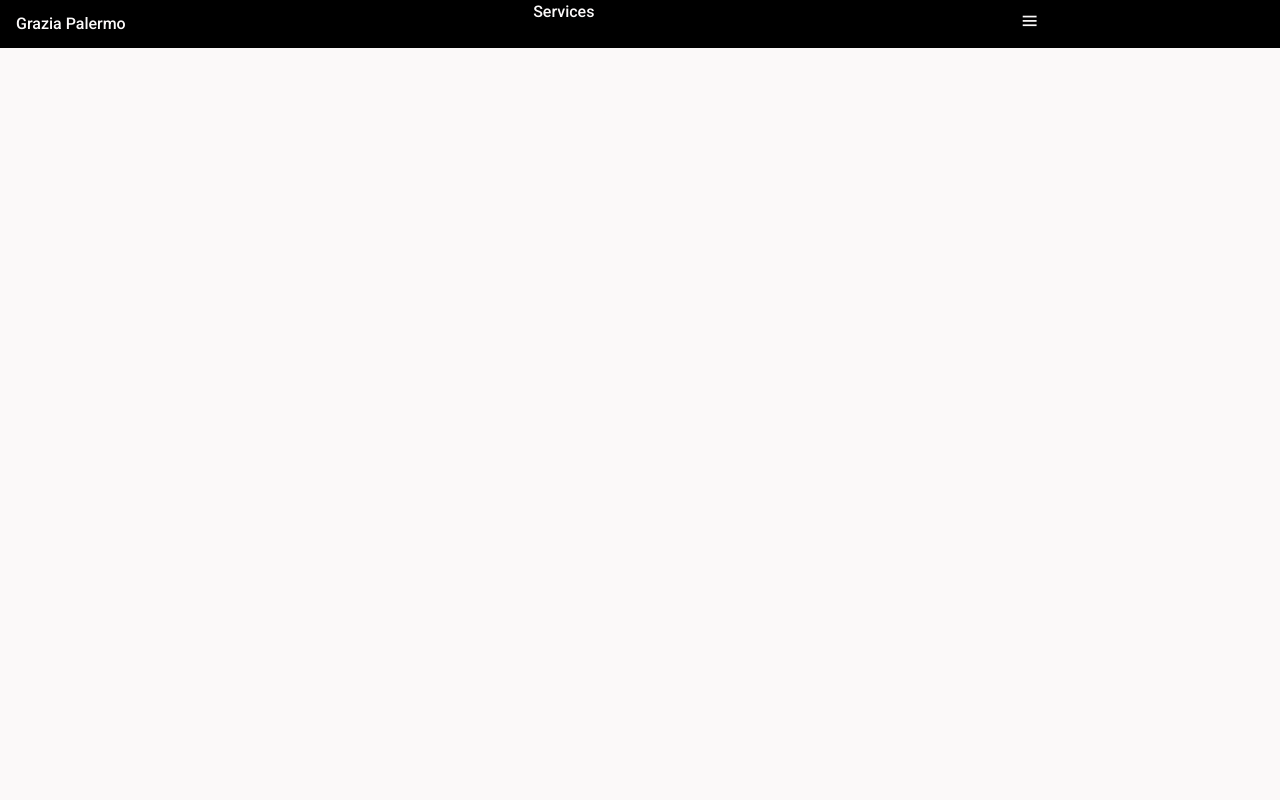
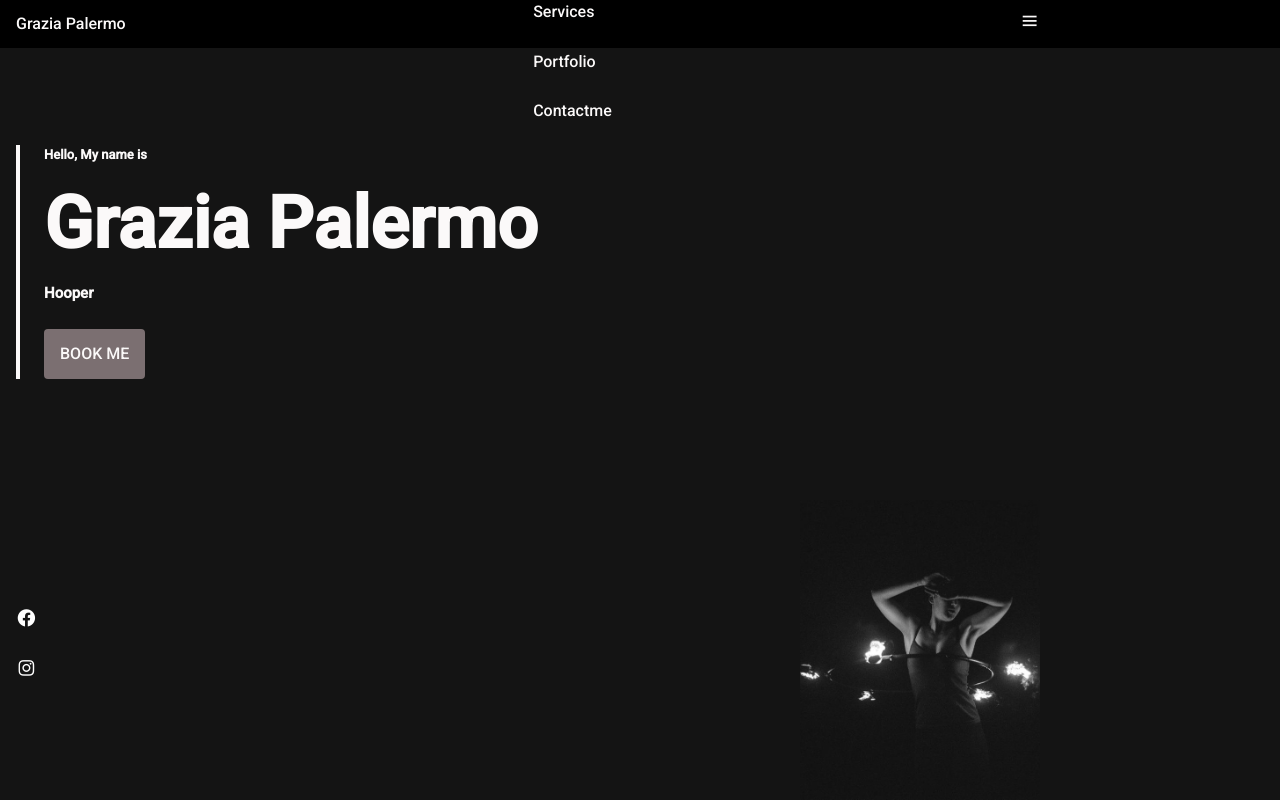
Before and after one commit to alexcarta/Grace, a PHP site: page / in a window 1280 px wide. Run offline with PHP 8.4, Linux system fonts and the light colour scheme.

Commit message:
home  done

```diff
--- a/assets/css/style.css
+++ b/assets/css/style.css
@@ -72,7 +72,7 @@ html{
 }
 
 body{
-  margin: var(--header-height); 0 0 0;
+  margin: var(--header-height) 0 0 0;
   font-family: var(--body-font);
   font-size: var(--normal-font-size);
   font-weight: var(--font-medium);
@@ -96,6 +96,7 @@ ul{
 
 a{
   text-decoration: none;
+  color: white;
 }
 
 img{
@@ -234,10 +235,88 @@ img{
 
 /*==================== HOME ====================*/
 
+.home{
+  background-color: #141414;
+  overflow: hidden;
+}
+
+.home__container{
+  position: relative;
+  height: calc(100vh - var(--header-height));
+  grid-template-rows: repeat(2, max-content);
+  align-content: space-around;
+  row-gap: 2rem;
+}
+
+.home__data{
+  border-left: 4px solid var(--first-color-lighten);
+  color: var(--first-color-lighten);
+  padding-left: 1.5rem;
+  z-index: var(--z-tooltip);
+}
+
+.home__name{
+  font-size: var(--biggest-font-size);
+}
+
+.home__greeting, .home__profession{
+  display: block;
+  font-weight:  var(--font-bold);
+}
+
+.home__greeting{
+  font-size: .813rem;
+}
+
+.home__profession{
+  font-size: .938rem;
+  margin-bottom: var(--mb-3);
+}
+
+.home__img {
+  position: absolute;
+  right: 0;
+  bottom: 0;
+}
+
+.home__img img{
+  width: 240px;
+}
+
+.home__social{
+  display: flex;
+  flex-direction: column;
+}
+
+.home__social-icon{
+  width: max-content;
+  font-size: 1.3rem;
+  margin-bottom: var(--mb-2);
+  color: --first-color-lighten;
+}
+
+.home__social-icon:hover{
+  color: var(--first-color-light);
+}
 
 /*==================== BUTTONS ====================*/
 
+.button {
+  display: inline-block;
+  background-color: var(--first-color);
+  color: var(--first-color-lighten);
+  padding: .75rem 1rem;
+  border-radius: .25rem;
+  transition: .3s;
+}
 
+.button:hover{
+  background-color: var(--first-color-dark);
+}
+
+.button-light{
+  background-color: var(--first-color-light);
+}
 /*==================== ABOUT ====================*/
 
 
--- a/index.html
+++ b/index.html
@@ -41,6 +41,30 @@
 
   <main class="l-main">
 
+    <!-- HOME -->
+
+    <section class="home" id="home">
+      <div class="home__container bd-container bd-grid">
+        <div class="home__data">
+          <span class="home__greeting">Hello, My name is</span>
+          <h1 class="home__name">Grazia Palermo</h1>
+          <span class="home__profession">Hooper</span>
+          <a download="" href="#" class="button button-light">BOOK ME</a>
+        </div>
+
+        <div class="home__social">
+          <a href="https://www.facebook.com/search/top/?q=hooping%20grace" class="home__social-icon"><i class='bx bxl-facebook-circle'></i></a>
+          <a href="https://www.facebook.com/search/top/?q=hooping%20grace" class="home__social-icon"><i class='bx bxl-instagram'></i></a>
+        </div>
+
+        <div class="home__img">
+          <img src="./assets/img/home2.jpeg" alt="">
+        </div>
+
+      </div>
+
+    </section>
+
   </main>
 
   <!-- MAIN JS -->
```
Also changed, not shown: assets/img/home.jpeg (added), assets/img/home1.jpeg (added), assets/img/home2.jpeg (added), 3 other files.
